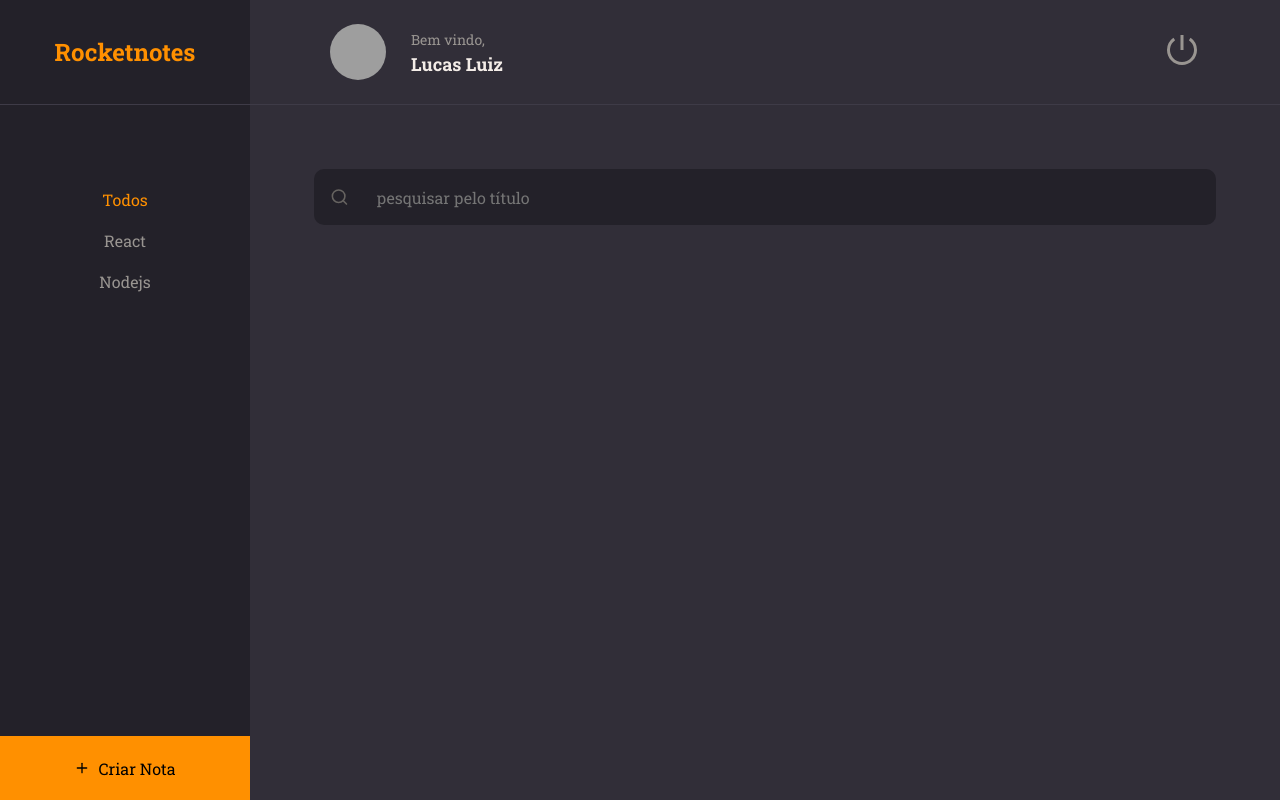
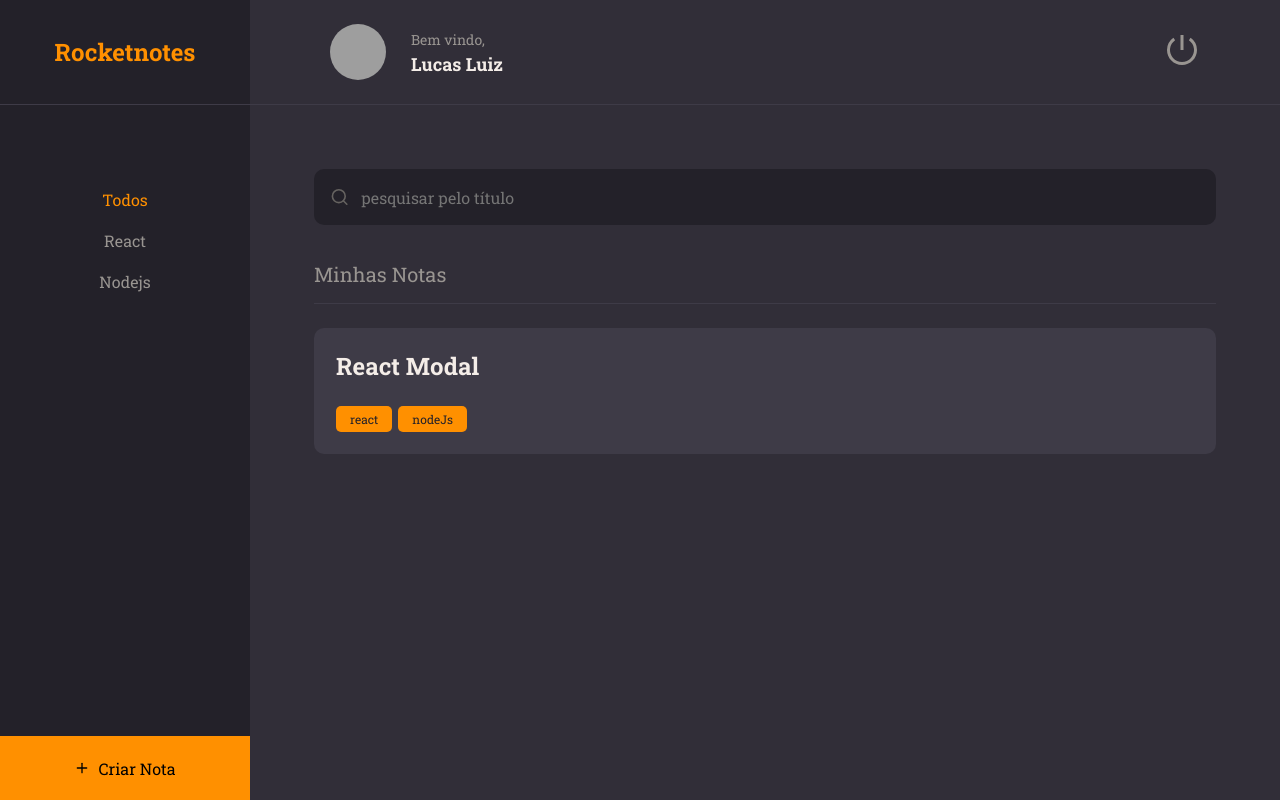
Before and after one commit to lucasluiz19/Rocket-notes, a React (Vite) app: page / in a window 1280 px wide. Built offline with nearby package versions, Linux system fonts and the light colour scheme; grey boxes are pictures that could not be loaded.

Commit message:
create notes

```diff
--- /dev/null
+++ b/src/components/Note/index.jsx
@@ -0,0 +1,20 @@
+import { Container } from "./style";
+import { Tag } from "../Tag";
+
+export function Note({data, ...rest}){
+    return(
+        <Container {...rest}>
+            <h1>{data.title}</h1>
+
+            {
+                data.tags &&
+                <footer>
+                    {
+                        data.tags.map(tag =>  <Tag key={tag.id} title={tag.name}/>
+                        )
+                    }
+                </footer>
+            }
+        </Container>
+    )
+}
--- /dev/null
+++ b/src/components/Note/style.js
@@ -0,0 +1,27 @@
+import styled from"styled-components"
+
+export const Container = styled.button`
+
+    width:100%;
+    background-color:${({theme}) =>theme.COLORS.background_700};
+    border: none;
+    border-radius:10px;
+
+    padding:22px;
+
+    margin-bottom: 16px;
+
+    >h1{
+        flex:1;
+        text-align:left;
+        font-weight: 700;
+        font-size: 24px;
+        color:${({theme}) =>theme.COLORS.WHITE }
+    }
+    >footer{
+        width: 100%;
+        display:flex;
+        margin-top: 24px;
+
+    }
+`;
--- a/src/components/Tag/index.jsx
+++ b/src/components/Tag/index.jsx
@@ -1,8 +1,8 @@
 import {Container} from "./style";
 
-export function Tag({title}){
+export function Tag({title, ...rest}){
     return(
-        <Container>
+        <Container {...rest}>
             {title}
         </Container>
     )
--- a/src/components/input/style.js
+++ b/src/components/input/style.js
@@ -1,4 +1,4 @@
-import { styled } from "styled-components";
+import styled  from "styled-components";
 
 export const Container = styled.div`
 
@@ -29,7 +29,7 @@
     }
 
     >svg {
-            margin:0 16px ;
+            margin-left:16px ;
 
         }
 
--- a/src/pages/Home/index.jsx
+++ b/src/pages/Home/index.jsx
@@ -3,6 +3,9 @@
 import { Header} from "../../components/header"
 import { ButtonText } from "../../components/buttonText"
 import { Input} from "../../components/input"
+import {Section} from "../../components/Section"
+import {Note} from "../../components/Note"
+
 
 
 export function Home(){
@@ -32,7 +35,17 @@
             </Search>
 
             <Content>
+                <Section title="Minhas Notas">
+                    <Note data={{
+                        title: "React Modal",
+                        tags: [
+                            {id: '1', name:"react"},
+                            {id: '2',  name:"nodeJs"}
+                            ]
+                        }}
+                    />
 
+                </Section>
             </Content>
 
             <Newnote>
--- a/src/pages/Home/style.js
+++ b/src/pages/Home/style.js
@@ -48,7 +48,8 @@
 
 export const Content = styled.div`
     grid-area:content;
-
+    padding:  0 64px  ;
+    overflow-y:auto ;
 `;
 
 export const Newnote = styled.button`
```
